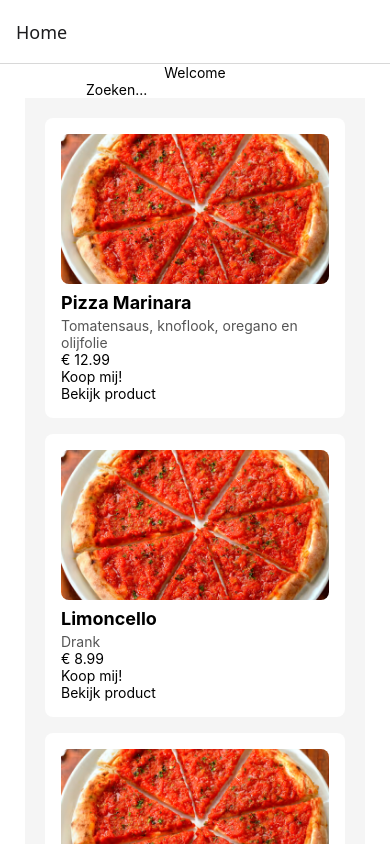
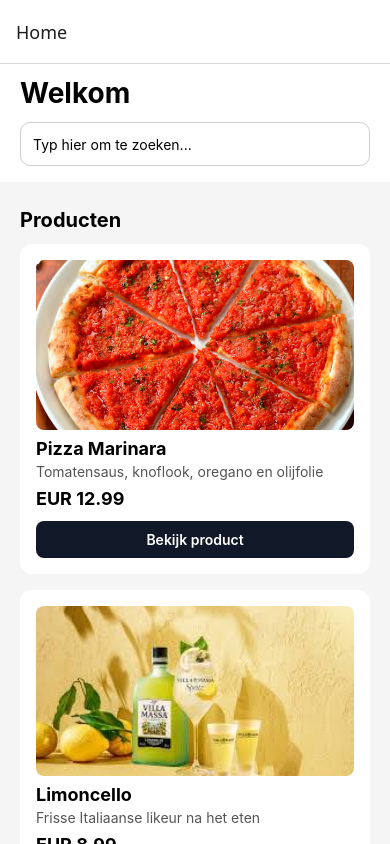
Before and after one commit to r1048035/mobile-app, a React Native app: screen /Home in a window 390 px wide. Built offline with nearby package versions, Linux system fonts and the light colour scheme.

Commit message:
Add BlogDetail screen to display individual blog posts with styling

```diff
--- /dev/null
+++ b/components/BlogCard.js
@@ -0,0 +1,55 @@
+import React from 'react';
+import { View, Text, Image, StyleSheet, TouchableOpacity } from 'react-native';
+
+const BlogCard = ({ title, description, image, onPress }) => {
+    return (
+        <View style={styles.card}>
+            <Image source={image} style={styles.image} />
+
+            <Text style={styles.title}>{title}</Text>
+            <Text style={styles.description}>{description}</Text>
+
+            <TouchableOpacity style={styles.button} onPress={onPress}>
+                <Text style={styles.buttonText}>Lees blog</Text>
+            </TouchableOpacity>
+        </View>
+    );
+};
+
+const styles = StyleSheet.create({
+    card: {
+        width: '100%',
+        padding: 16,
+        backgroundColor: '#fff',
+        borderRadius: 12,
+        marginBottom: 16,
+    },
+    image: {
+        width: '100%',
+        height: 170,
+        borderRadius: 8,
+    },
+    title: {
+        fontSize: 18,
+        fontWeight: '700',
+        marginTop: 8,
+    },
+    description: {
+        fontSize: 14,
+        color: '#555',
+        marginTop: 4,
+    },
+    button: {
+        backgroundColor: '#14532d',
+        paddingVertical: 10,
+        borderRadius: 8,
+        marginTop: 12,
+        alignItems: 'center',
+    },
+    buttonText: {
+        color: '#fff',
+        fontWeight: '600',
+    },
+});
+
+export default BlogCard;
--- a/components/ProductCard.js
+++ b/components/ProductCard.js
@@ -1,90 +1,60 @@
-import React, { useState } from "react";
-import { View, Text, Image, StyleSheet, Button, TextInput, Pressable, ScrollView, Switch, TouchableOpacity} from "react-native";
-import {useNavigation} from '@react-navigation/native';
+import React from 'react';
+import { View, Text, Image, StyleSheet, TouchableOpacity } from 'react-native';
 
 const ProductCard = ({ title, description, price, image, onPress }) => {
-    const [isEnabled, setIsEnabled] = useState(false);
-    const [timesPressed, setTimesPressed] = useState(0);
-
-    const toggleSwitch = () => setIsEnabled(!isEnabled);
-    const navigation = useNavigation();
-
   return (
     <View style={styles.card}>
-
-            <Image
-                source={image}
-                style={styles.image}
-            />
+      <Image source={image} style={styles.image} />
 
       <Text style={styles.title}>{title}</Text>
       <Text style={styles.description}>{description}</Text>
-        <Text style={styles.price}>€ {price}</Text>
+      <Text style={styles.price}>EUR {price}</Text>
 
       <TouchableOpacity style={styles.button} onPress={onPress}>
-          <Text style={styles.buttonText}>Koop mij!</Text>
-        </TouchableOpacity>
-
-{/*
-        <Pressable
-          onPress={() => {
-            setTimesPressed(current => current + 1);
-          }}
-          style={({pressed}) => [
-            {
-              backgroundColor: pressed ? 'rgb(210, 230, 255)' : 'white',
-            },
-            styles.wrapperCustom,
-          ]}>
-          {({pressed}) => (
-            <Text style={styles.text}>{pressed ? 'Ik ben overheerlijk!' : 'Druk op mij...'}</Text>
-          )}
-        </Pressable>
-*/}
-
-        <TouchableOpacity
-          onPress={onPress}
-        >
         <Text style={styles.buttonText}>Bekijk product</Text>
       </TouchableOpacity>
-
-{/*
-        <Switch
-          trackColor={{false: '#767577', true: '#81b0ff'}}
-          thumbColor={isEnabled ? '#f5dd4b' : '#f4f3f4'}
-          ios_backgroundColor="#3e3e3e"
-          onValueChange={toggleSwitch}
-          value={isEnabled}
-        />
-*/}
-
-
     </View>
   );
 };
 
 const styles = StyleSheet.create({
   card: {
-        width: 300,
+    width: '100%',
     padding: 16,
-        backgroundColor: "#fff",
-        borderRadius: 8,
+    backgroundColor: '#fff',
+    borderRadius: 12,
     marginBottom: 16,
   },
   image: {
-        width: "100%",
-        height: 150,
+    width: '100%',
+    height: 170,
     borderRadius: 8,
   },
   title: {
     fontSize: 18,
-        fontWeight: "bold",
+    fontWeight: '700',
     marginTop: 8,
   },
   description: {
     fontSize: 14,
-        color: "#555",
+    color: '#555',
     marginTop: 4,
+  },
+  price: {
+    fontSize: 18,
+    fontWeight: '700',
+    marginTop: 8,
+  },
+  button: {
+    backgroundColor: '#111827',
+    paddingVertical: 10,
+    borderRadius: 8,
+    marginTop: 12,
+    alignItems: 'center',
+  },
+  buttonText: {
+    color: '#fff',
+    fontWeight: '600',
   },
 });
 
--- /dev/null
+++ b/screens/BlogDetail.js
@@ -0,0 +1,70 @@
+import { StatusBar } from 'expo-status-bar';
+import { StyleSheet, Text, View, ScrollView, Image } from 'react-native';
+
+const BlogDetail = ({ route }) => {
+  const { title, description, image, author, date, content } = route.params;
+
+  return (
+    <View style={styles.container}>
+      <ScrollView style={styles.scrollView}>
+        <Text style={styles.pageTitle}>Dit is de blog detail pagina</Text>
+
+        <Image source={image} style={styles.image} />
+
+        <Text style={styles.title}>{title}</Text>
+        <Text style={styles.meta}>Door {author}</Text>
+        <Text style={styles.meta}>{date}</Text>
+        <Text style={styles.description}>{description}</Text>
+        <Text style={styles.content}>{content}</Text>
+      </ScrollView>
+
+      <StatusBar style="auto" />
+    </View>
+  );
+};
+
+const styles = StyleSheet.create({
+  container: {
+    flex: 1,
+    backgroundColor: '#fff',
+  },
+  scrollView: {
+    flex: 1,
+    backgroundColor: '#f5f5f5',
+    padding: 20,
+  },
+  pageTitle: {
+    fontSize: 22,
+    fontWeight: '700',
+    marginBottom: 14,
+  },
+  image: {
+    width: '100%',
+    height: 220,
+    borderRadius: 12,
+    marginBottom: 14,
+  },
+  title: {
+    fontSize: 24,
+    fontWeight: '700',
+    marginBottom: 6,
+  },
+  meta: {
+    fontSize: 14,
+    color: '#475569',
+    marginBottom: 4,
+  },
+  description: {
+    fontSize: 16,
+    marginTop: 8,
+    color: '#1f2937',
+  },
+  content: {
+    fontSize: 16,
+    lineHeight: 24,
+    marginTop: 12,
+    color: '#111827',
+  },
+});
+
+export default BlogDetail;
--- a/screens/HomeScreen.js
+++ b/screens/HomeScreen.js
@@ -1,72 +1,94 @@
 import { StatusBar } from 'expo-status-bar';
-import { StyleSheet, Text, View, ScrollView, TextInput, na } from 'react-native';
+import { StyleSheet, Text, View, ScrollView, TextInput } from 'react-native';
 import ProductCard from '../components/ProductCard';
+import BlogCard from '../components/BlogCard';
 
 import {useNavigation} from '@react-navigation/native';
 
 const HomeScreen = () => {
   const navigation = useNavigation();
 
+  const products = [
+    {
+      id: 'p1',
+      title: 'Pizza Marinara',
+      description: 'Tomatensaus, knoflook, oregano en olijfolie',
+      price: '12.99',
+      image: require('../images/pizza-marinara.avif'),
+    },
+    {
+      id: 'p2',
+      title: 'Limoncello',
+      description: 'Frisse Italiaanse likeur na het eten',
+      price: '8.99',
+      image: require('../images/limoncello.jpeg'),
+    },
+    {
+      id: 'p3',
+      title: 'Tiramisu',
+      description: 'Klassiek Italiaans dessert met mascarpone',
+      price: '6.99',
+      image: require('../images/tiramisu.jpg'),
+    },
+  ];
+
+  const blogs = [
+    {
+      id: 'b1',
+      title: 'Hoe maak je perfecte pizzabodem?',
+      description: '5 tips voor een krokante bodem zoals in Napels.',
+      image: require('../images/pizza-marinara.avif'),
+      author: 'Chef Marco',
+      date: '18 maart 2026',
+      content:
+        'Gebruik sterke bloem, geef het deeg voldoende rust en bak op hoge temperatuur voor de beste textuur.',
+    },
+    {
+      id: 'b2',
+      title: 'De geschiedenis van tiramisu',
+      description: 'Van Veneto tot wereldwijd favoriet dessert.',
+      image: require('../images/tiramisu.jpg'),
+      author: 'Giulia Rossi',
+      date: '12 maart 2026',
+      content:
+        'Tiramisu ontstond in Noord-Italie en werd geliefd door de combinatie van koffie, cacao en mascarpone.',
+    },
+  ];
+
   return (
     <View style={styles.container}>
-      <Text style={styles.title}>Welcome</Text>
+      <Text style={styles.title}>Welkom</Text>
 
         <TextInput
             style={styles.input}
-            placeholder="Zoeken..."
-            keyboardType="numeric"
+            placeholder="Typ hier om te zoeken..."
         />
 
       <ScrollView style={styles.scrollView}>
+        <Text style={styles.sectionTitle}>Producten</Text>
 
-        <ProductCard
-          title="Pizza Marinara"
-          description="Tomatensaus, knoflook, oregano en olijfolie"
-          price="12.99"
-          image={require("../images/pizza-marinara.avif")}
+        {products.map((product) => (
+          <ProductCard
+            key={product.id}
+            title={product.title}
+            description={product.description}
+            price={product.price}
+            image={product.image}
+            onPress={() => navigation.navigate('ProductDetail', product)}
+          />
+        ))}
 
-          onPress={() =>
-            navigation.navigate("Details", {
-              title: "Pizza Marinara",
-              description: "Tomatensaus, knoflook, oregano en olijfolie",
-              price: "12.99",
-              image: require("../images/pizza-marinara.avif")
-            })
-          }
-        />
+        <Text style={styles.sectionTitle}>Blogs</Text>
 
-        <ProductCard
-          title="Limoncello"
-          description="Drank"
-          price="8.99"
-          image={require("../images/pizza-marinara.avif")}
-
-          onPress={() =>
-            navigation.navigate("Details", {
-              title: "Limoncello",
-              description: "Drank",
-              price: "8.99",
-              image: require("../images/pizza-marinara.avif")
-            })
-          }
-        />
-
-        <ProductCard
-          title="Tiramisu"
-          description="Dessert"
-          price="6.99"
-          image={require("../images/pizza-marinara.avif")}
-
-          onPress={() =>
-            navigation.navigate("Details", {
-              title: "Tiramisu",
-              description: "Dessert",
-              price: "6.99",
-              image: require("../images/pizza-marinara.avif")
-            })
-          }
-        />
-
+        {blogs.map((blog) => (
+          <BlogCard
+            key={blog.id}
+            title={blog.title}
+            description={blog.description}
+            image={blog.image}
+            onPress={() => navigation.navigate('BlogDetail', blog)}
+          />
+        ))}
       </ScrollView>
       <StatusBar style="auto" />
     </View>
@@ -77,14 +99,34 @@ const styles = StyleSheet.create({
   container: {
     flex: 1,
     backgroundColor: '#fff',
-    alignItems: 'center',
-    justifyContent: 'center',
+    paddingTop: 12,
+  },
+  title: {
+    fontSize: 28,
+    fontWeight: '700',
+    paddingHorizontal: 20,
+    marginBottom: 12,
+  },
+  input: {
+    height: 44,
+    marginHorizontal: 20,
+    marginBottom: 16,
+    borderWidth: 1,
+    borderColor: '#d0d0d0',
+    borderRadius: 10,
+    paddingHorizontal: 12,
   },
   scrollView: {
     flex: 1,
     backgroundColor: '#f5f5f5',
     padding: 20,
   },
+  sectionTitle: {
+    fontSize: 20,
+    fontWeight: '700',
+    marginBottom: 12,
+    marginTop: 6,
+  },
 });
 
 export default HomeScreen;
--- a/screens/ProductDetail.js
+++ b/screens/ProductDetail.js
@@ -1,12 +1,12 @@
 import { StatusBar } from 'expo-status-bar';
 import { StyleSheet, Text, View, ScrollView, Image, TouchableOpacity } from 'react-native';
-import ProductCard from '../components/ProductCard';
 import { useState } from 'react';
 
 const ProductDetail = ({ route }) => {
-    const { title, description, price, image } = route.params;
+  const { title, description, price, image } = route.params;
 
     const [quantity, setQuantity] = useState(1);
+  const numericPrice = Number.parseFloat(price);
 
     const increaseQuantity = () => setQuantity(quantity + 1);
     const decreaseQuantity = () => {
@@ -20,7 +20,7 @@ const ProductDetail = ({ route }) => {
 
       <ScrollView style={styles.scrollView}>
 
-        <Text style={styles.title}>Dit is de product detail pagina!</Text>
+        <Text style={styles.pageTitle}>Dit is de product detail pagina</Text>
 
         <Image
             source={image}
@@ -43,7 +43,7 @@ const ProductDetail = ({ route }) => {
 
         </View>
 
-        <Text style={styles.totalPrice}>Totaal: € {price * quantity}</Text>
+        <Text style={styles.totalPrice}>Totaal: EUR {(numericPrice * quantity).toFixed(2)}</Text>
 
       </ScrollView>
 
@@ -56,13 +56,16 @@ const styles = StyleSheet.create({
   container: {
     flex: 1,
     backgroundColor: '#fff',
-    alignItems: 'center',
-    justifyContent: 'center',
   },
   scrollView: {
     flex: 1,
     backgroundColor: '#f5f5f5',
     padding: 20,
+  },
+  pageTitle: {
+    fontSize: 22,
+    fontWeight: '700',
+    marginBottom: 14,
   },
   title: {
     fontSize: 24,
@@ -83,6 +86,32 @@ const styles = StyleSheet.create({
     marginTop: 20,
   },
 
+  quantityContainer: {
+    flexDirection: 'row',
+    alignItems: 'center',
+    marginTop: 12,
+  },
+  quantityButton: {
+    backgroundColor: '#007bff',
+    padding: 10,
+    borderRadius: 5,
+    marginHorizontal: 10,
+  },
+  quantityButtonText: {
+    color: '#fff',
+    fontSize: 18,
+    fontWeight: '700',
+  },
+  quantityText: {
+    fontSize: 18,
+    fontWeight: '700',
+  },
+  totalPrice: {
+    fontSize: 20,
+    fontWeight: '700',
+    marginTop: 16,
+  },
+
 });
 
 export default ProductDetail;
```
Also changed, not shown: App.js (+3 -6 lines), images/limoncello.jpeg (added), images/tiramisu.jpg (added). Lines whose indentation alone changed are shown as unchanged.
